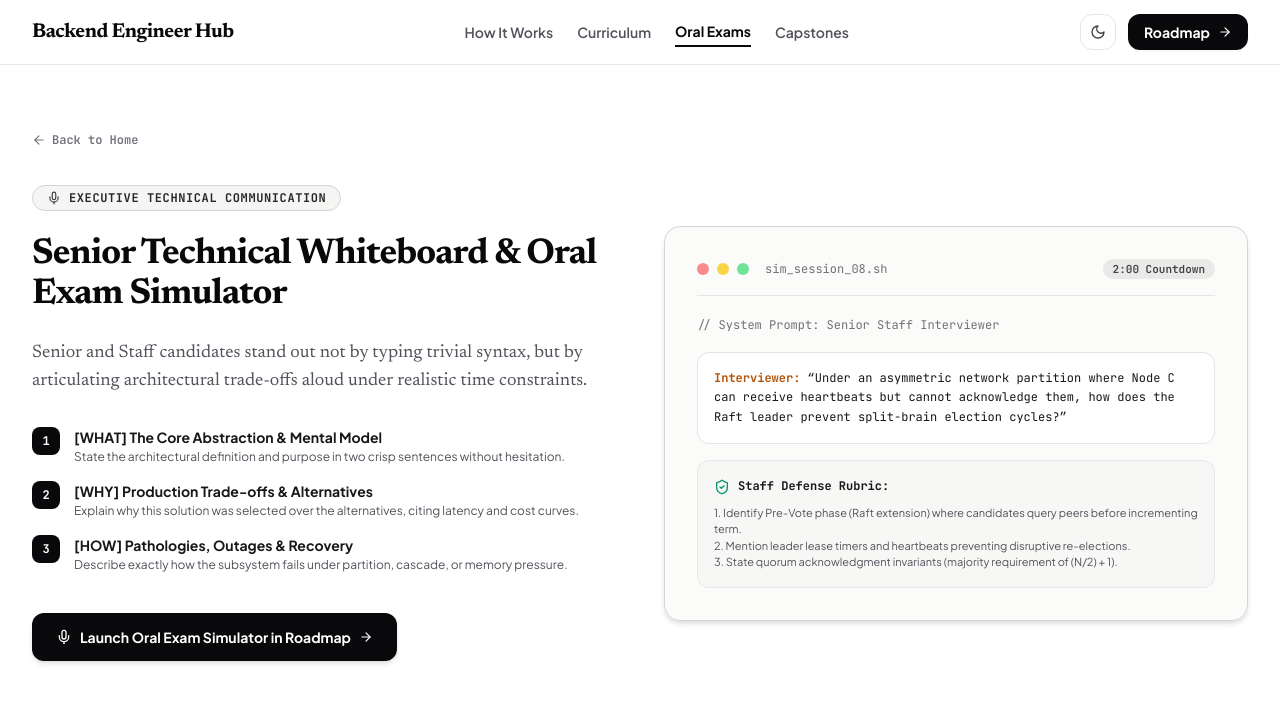
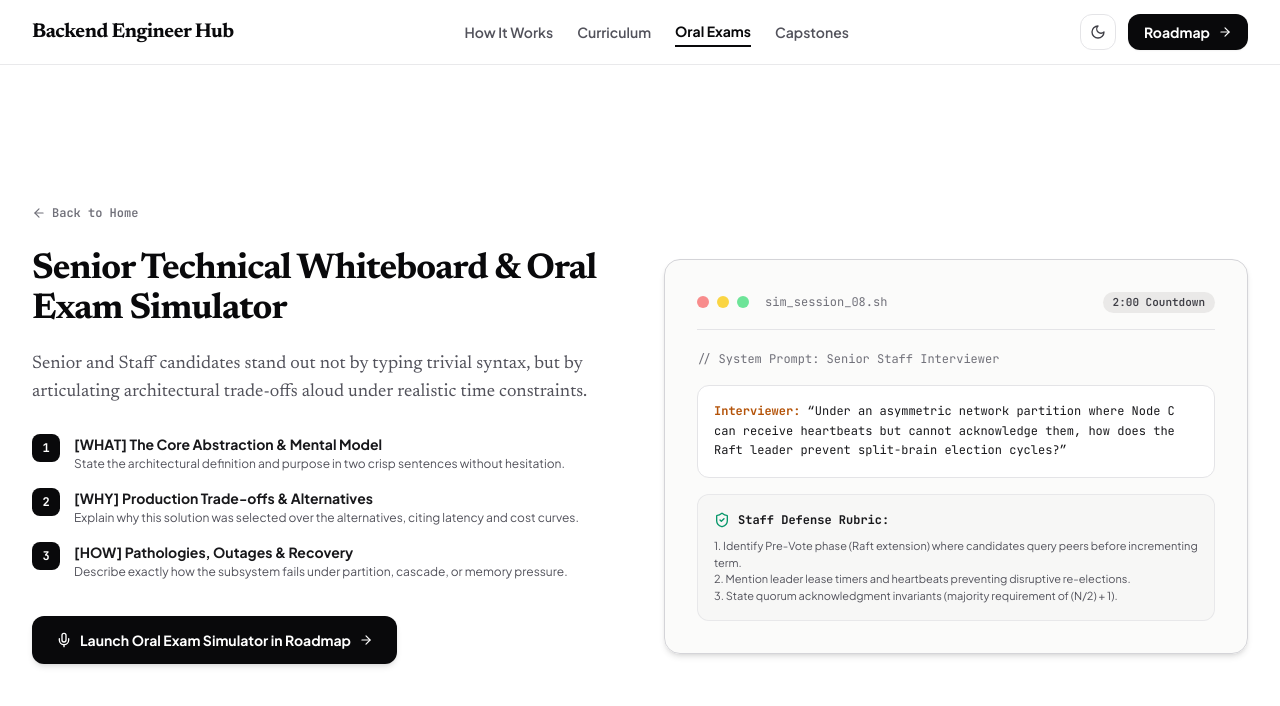
Before and after one commit to yared2124/Roadmap-Backend-Engineers, a Next.js app: page / in a window 1280 px wide. Both pictures are taken after a click on the button "Oral Exams". Shown: the top 706 px of the page. Built offline with nearby package versions, Linux system fonts and the light colour scheme.

Commit message:
style(oral-exams): remove badge, eliminate scrollbar, and fit single-screen layout

```diff
--- a/src/app/globals.css
+++ b/src/app/globals.css
@@ -51,3 +51,12 @@ body {
 ::-webkit-scrollbar-thumb:hover {
   background: rgba(140, 140, 140, 0.5);
 }
+
+/* Hide scrollbar utility */
+.no-scrollbar::-webkit-scrollbar {
+  display: none;
+}
+.no-scrollbar {
+  -ms-overflow-style: none;
+  scrollbar-width: none;
+}
--- a/src/components/PortfolioHome.tsx
+++ b/src/components/PortfolioHome.tsx
@@ -45,7 +45,7 @@ export function PortfolioHome({
   const [activeTab, setActiveTab] = useState<PortfolioTab>("home");
 
   useEffect(() => {
-    if (activeTab === "home") {
+    if (activeTab === "home" || activeTab === "oral-exams") {
       document.body.style.overflow = "hidden";
     } else {
       document.body.style.overflow = "auto";
@@ -65,7 +65,7 @@ export function PortfolioHome({
   return (
     <div
       className={`w-full bg-white text-zinc-900 dark:bg-[#141312] dark:text-[#F3EFE6] selection:bg-zinc-900 selection:text-white dark:selection:bg-[#F3EFE6] dark:selection:text-[#141312] font-sans transition-colors duration-200 flex flex-col justify-between ${
-        activeTab === "home" ? "h-screen max-h-screen overflow-hidden" : "min-h-screen"
+        activeTab === "home" || activeTab === "oral-exams" ? "h-screen max-h-screen overflow-hidden" : "min-h-screen"
       }`}
     >
       {/* 1. Global Navigation Header */}
@@ -532,9 +532,9 @@ export function PortfolioHome({
       {/* VIEW 4: ORAL EXAMS (WHITEBOARD & INTERVIEW SIMULATOR)     */}
       {/* ========================================================= */}
       {activeTab === "oral-exams" && (
-        <main className="flex-1 w-full max-w-7xl mx-auto px-4 sm:px-6 lg:px-8 py-10 sm:py-16">
+        <main className="flex-1 w-full max-w-7xl mx-auto px-4 sm:px-6 lg:px-8 py-4 sm:py-6 lg:py-8 flex flex-col justify-center overflow-y-auto no-scrollbar">
           {/* Breadcrumb / Back to Home */}
-          <div className="mb-8">
+          <div className="mb-4 sm:mb-6">
             <button
               onClick={() => handleSwitchTab("home")}
               className="inline-flex items-center gap-1.5 text-xs font-mono font-semibold text-zinc-500 hover:text-zinc-950 dark:text-[#A19B8F] dark:hover:text-[#F3EFE6] transition-colors"
@@ -544,19 +544,14 @@ export function PortfolioHome({
             </button>
           </div>
 
-          <div className="grid gap-12 lg:grid-cols-12 items-center">
+          <div className="grid gap-8 lg:gap-12 lg:grid-cols-12 items-center">
             {/* Left Content */}
-            <div className="lg:col-span-6 space-y-6">
-              <div className="inline-flex items-center gap-2 rounded-full border border-zinc-300 dark:border-[#2C2A26] bg-stone-100 dark:bg-[#1A1917] px-3.5 py-1 text-xs font-mono font-bold uppercase tracking-wider text-zinc-800 dark:text-[#D5CFBF]">
-                <Mic className="h-3.5 w-3.5 text-zinc-700 dark:text-[#D5CFBF]" />
-                <span>Executive Technical Communication</span>
-              </div>
-
+            <div className="lg:col-span-6 space-y-4 sm:space-y-5">
               <h2 className="text-2xl sm:text-3xl lg:text-4xl font-serif font-bold tracking-tight text-zinc-950 dark:text-[#F3EFE6]">
                 Senior Technical Whiteboard & Oral Exam Simulator
               </h2>
 
-              <p className="text-base sm:text-lg font-serif text-zinc-600 dark:text-[#DDD7CD] leading-relaxed">
+              <p className="text-sm sm:text-base lg:text-lg font-serif text-zinc-600 dark:text-[#DDD7CD] leading-relaxed">
                 Senior and Staff candidates stand out not by typing trivial syntax, but by articulating architectural trade-offs aloud under realistic time constraints.
               </p>
 
```
